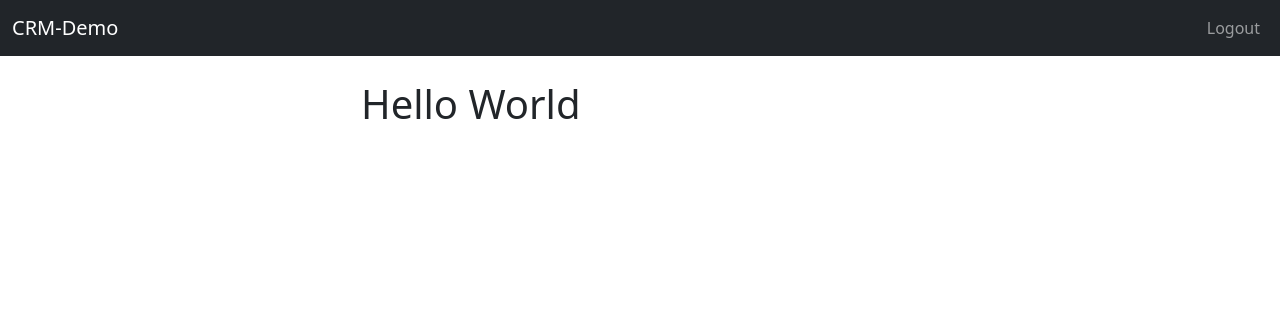
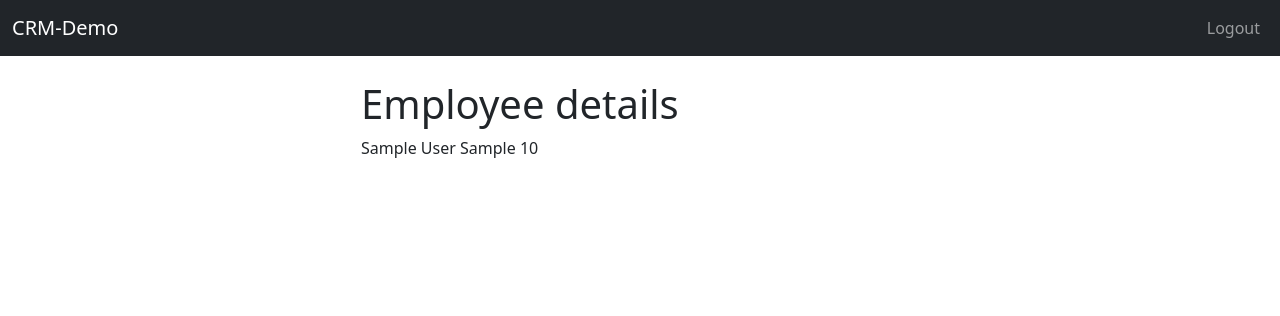
Before and after one commit to viswalegend27/Crm-Workaround, a Django app: page / in a window 1280 px wide. Shown: the top 316 px of the page. Run offline with Django 5.2, Linux system fonts and the light colour scheme; a user stored in the database is signed in; tables that the repository leaves empty hold one stand-in row (values such as "Sample post").

Commit message:
Viewing my records in frontend

```diff
--- a/client-resource-management/my_crm/crmwebsite/templates/home.html
+++ b/client-resource-management/my_crm/crmwebsite/templates/home.html
@@ -2,7 +2,15 @@
 {% block content %}
 <div class="col-md-6 offset-md-3">
 {% if user.is_authenticated %}
-<h1> Hello World </h1>
+<h1> Employee details</h1>
+{% if records %}
+  {% for rec in records %}
+    {{ rec.name }}
+    {{ rec.position }}
+    {{ rec.salary }}
+    <br/>
+  {% endfor %}
+{% endif %}
 {% else %}
 <h1>Login</h1>
 <form method="POST" action="{% url 'home'%}">
--- a/client-resource-management/my_crm/crmwebsite/views.py
+++ b/client-resource-management/my_crm/crmwebsite/views.py
@@ -2,8 +2,11 @@ from django.shortcuts import render, redirect
 from django.contrib.auth import authenticate, login, logout
 from django.contrib import messages
 from .forms import SignUpForm
+from .models import Employee
 
 def home(request):
+    employee_rec= Employee.objects.all()
+
     if request.method == 'POST':
         username = request.POST['username']
         password = request.POST['password']
@@ -17,7 +20,7 @@ def home(request):
             messages.error(request, "Invalid username or password.")
             return redirect('home')
     else:
-        return render(request, 'home.html', {})
+        return render(request, 'home.html', {'records':employee_rec})
 
 def logout_user(request):
     logout(request)
```
